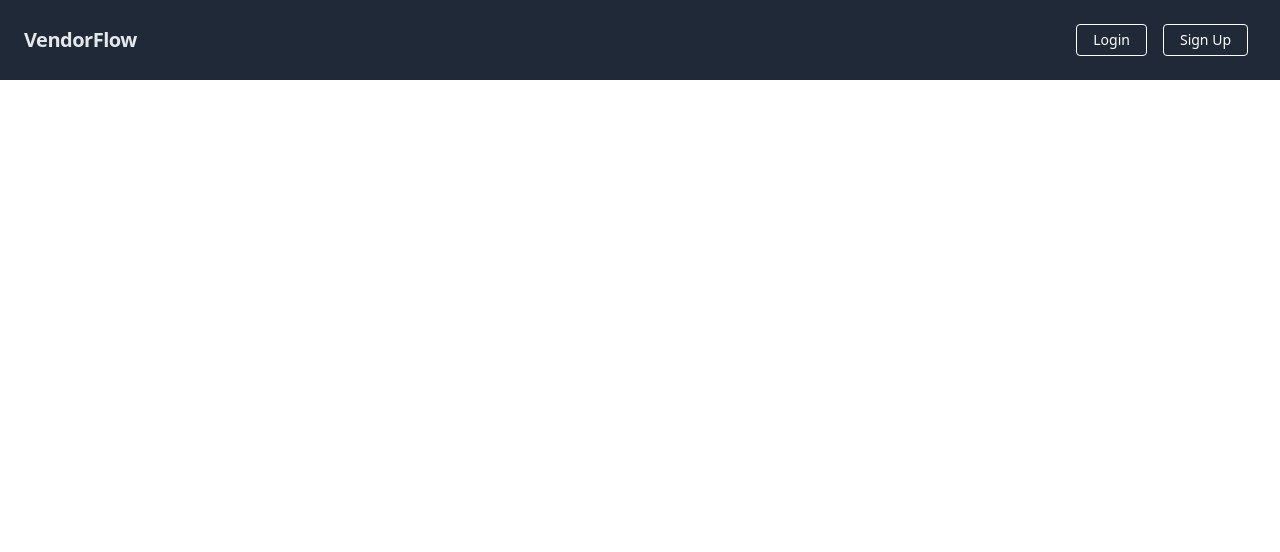
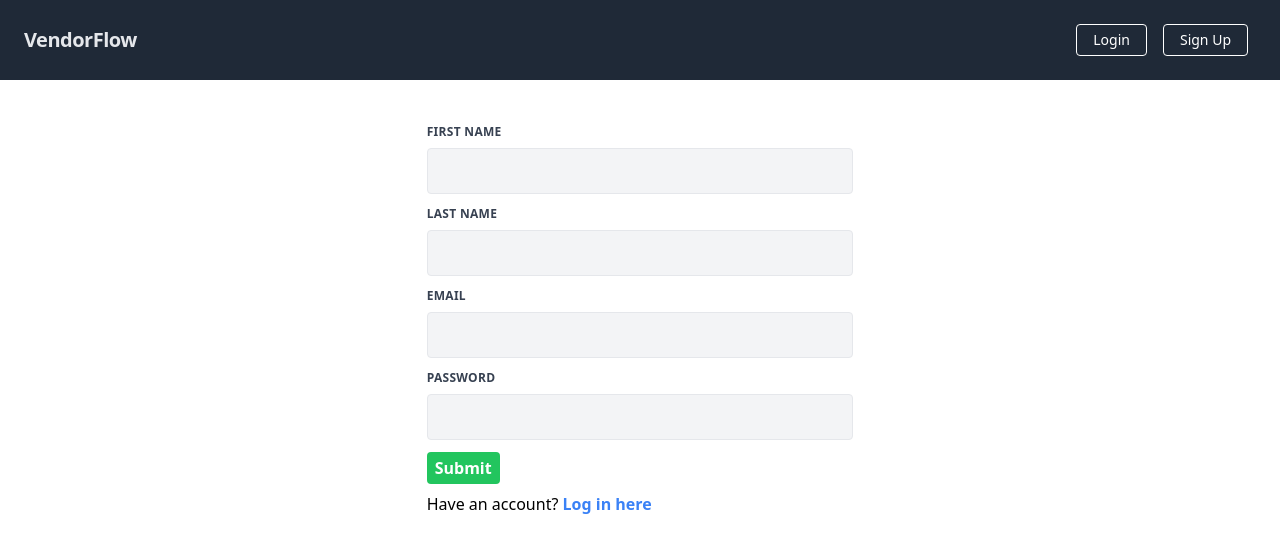
Before and after one commit to jdhawks2132/mqvc, a React (Create React App) app in the folder client/: page /signup in a window 1280 px wide. Shown: the top 552 px of the page. Built offline with nearby package versions, Linux system fonts and the light colour scheme; no server answers.

Commit message:
signup form working

```diff
--- a/client/src/App.js
+++ b/client/src/App.js
@@ -5,6 +5,7 @@ import Navbar from './components/nav/Navbar';
 import Sidebar from './components/nav/Sidebar';
 
 import Login from './pages/auth/Login';
+import SignUp from './pages/auth/SignUp';
 import Dashboard from './pages/dashboard/Dashboard';
 import VendorDetails from './pages/details/VendorDetails';
 import CreateVendor from './pages/create/CreateVendor';
@@ -54,6 +55,17 @@ function App() {
 								}
 							/>
 							<Route
+								path='/signup'
+								element={
+									!currentUser ? (
+										<SignUp currentUser={currentUser} />
+									) : (
+										<Navigate to='/' />
+									)
+								}
+							/>
+
+							<Route
 								path='/vendors/:vendorId'
 								element={
 									currentUser ? <VendorDetails /> : <Navigate to='/login' />
--- a/client/src/pages/auth/Login.js
+++ b/client/src/pages/auth/Login.js
@@ -25,7 +25,7 @@ const Login = () => {
 
 	return (
 		<div className='container mx-auto'>
-			<form onSubmit={handleSubmit} className='w-1/5 m-11 mx-auto'>
+			<form onSubmit={handleSubmit} className='w-4/5 lg:w-1/3 m-11 mx-auto'>
 				<h2 className='text-2xl my-11'>Log In:</h2>
 				<div className='form-group'>
 					<label
--- a/client/src/pages/auth/SignUp.js
+++ b/client/src/pages/auth/SignUp.js
@@ -1,9 +1,128 @@
-import React from 'react'
+import React, { useState } from 'react';
+import { Link } from 'react-router-dom';
+
+import axios from 'axios';
 
 const SignUp = () => {
-  return (
-    <div>SignUp</div>
-  )
-}
+	const [formState, setFormState] = useState({
+		firstName: '',
+		lastName: '',
+		email: '',
+		password: '',
+	});
+	const [error, setError] = useState(null);
 
-export default SignUp
+	const handleChange = (event) => {
+		setFormState({
+			...formState,
+			[event.target.name]: event.target.value,
+		});
+	};
+
+	const handleSubmit = (event) => {
+		event.preventDefault();
+
+		axios
+			.post('users', {
+				user: {
+					first_name: formState.firstName,
+					last_name: formState.lastName,
+					email: formState.email,
+					password: formState.password,
+				},
+			})
+			.then((response) => {
+				localStorage.setItem('jwt', response.headers.authorization);
+			})
+			.catch((error) => {
+				setError(error.response.data.message);
+				console.log(error.response.data.message);
+				console.log(error.response.status);
+			})
+			.finally(() => {
+				window.location.reload();
+			});
+	};
+
+	return (
+		<div className='container mx-auto'>
+			<form onSubmit={handleSubmit} className='w-4/5 md:w-1/3 m-11 mx-auto'>
+				<div className='form-group'>
+					<label
+						htmlFor='firstName'
+						className='block uppercase tracking-wide text-gray-700 text-xs font-bold mb-2'
+					>
+						First Name
+					</label>
+					<input
+						type='text'
+						className='appearance-none block w-full bg-gray-100 text-gray-800 border  rounded py-3 px-4 mb-3 leading-tight focus:outline-none focus:bg-white focus:border-gray-500'
+						name='firstName'
+						value={formState.firstName}
+						onChange={handleChange}
+						required
+					/>
+				</div>
+				<div className='form-group'>
+					<label
+						htmlFor='lastName'
+						className='block uppercase tracking-wide text-gray-700 text-xs font-bold mb-2'
+					>
+						Last Name
+					</label>
+					<input
+						type='text'
+						className='appearance-none block w-full bg-gray-100 text-gray-800 border  rounded py-3 px-4 mb-3 leading-tight focus:outline-none focus:bg-white focus:border-gray-500'
+						name='lastName'
+						value={formState.lastName}
+						onChange={handleChange}
+						required
+					/>
+				</div>
+				<div className='form-group'>
+					<label
+						htmlFor='email'
+						className='block uppercase tracking-wide text-gray-700 text-xs font-bold mb-2'
+					>
+						Email
+					</label>
+					<input
+						type='email'
+						className='appearance-none block w-full bg-gray-100 text-gray-800 border  rounded py-3 px-4 mb-3 leading-tight focus:outline-none focus:bg-white focus:border-gray-500'
+						name='email'
+						value={formState.email}
+						onChange={handleChange}
+						required
+					/>
+				</div>
+				<div className='form-group'>
+					<label
+						htmlFor='password'
+						className='block uppercase tracking-wide text-gray-700 text-xs font-bold mb-2'
+					>
+						Password
+					</label>
+					<input
+						type='password'
+						className='appearance-none block w-full bg-gray-100 text-gray-800 border  rounded py-3 px-4 mb-3 leading-tight focus:outline-none focus:bg-white focus:border-gray-500'
+						name='password'
+						value={formState.password}
+						onChange={handleChange}
+						required
+					/>
+				</div>
+				<button className='bg-green-500 hover:bg-green-700 text-white font-bold py-1 px-2 rounded'>
+					Submit
+				</button>
+				<p className='my-2'>
+					<Link to='/login' className=''>
+						Have an account?{' '}
+						<span className='text-blue-500 font-bold'>Log in here</span>
+					</Link>
+				</p>
+			</form>
+		</div>
+	);
+};
+
+export default SignUp;
```
